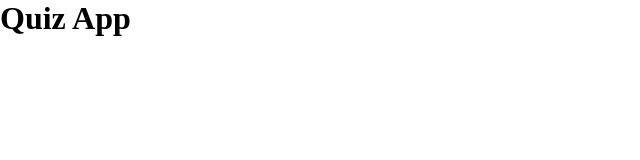
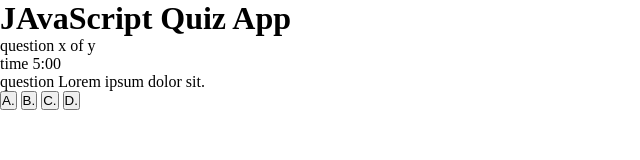
Before and after one commit to Codekazuki/SixtyJS, a plain HTML site: page Quiz App/index.html in a window 1280 px wide. Shown: the whole page, without its empty margins (0-640 px from the left). Drawn offline with Linux system fonts and the light colour scheme.

Commit message:
quiz app mark up

```diff
--- a/Quiz App/index.html
+++ b/Quiz App/index.html
@@ -7,7 +7,25 @@
     <link rel="stylesheet" href="main.css" />
   </head>
   <body>
-    <h1>Quiz App</h1>
+    <div class="container">
+      <div class="quiz-box">
+        <div class="quiz">
+          <h1>JAvaScript Quiz App</h1>
+          <div class="header">
+            <p class="question-number">question x of y</p>
+            <span class="timer">time 5:00</span>
+          </div>
+          <div class="question">question Lorem ipsum dolor sit.</div>
+          <div class="buttons">
+            <button class="btn" id="btn0">A. <span id="choice0"></span></button>
+            <button class="btn" id="btn1">B. <span id="choice1"></span></button>
+            <button class="btn" id="btn2">C. <span id="choice2"></span></button>
+            <button class="btn" id="btn3">D. <span id="choice3"></span></button>
+          </div>
+        </div>
+      </div>
+    </div>
+
     <script src="./script.js"></script>
   </body>
 </html>
```
